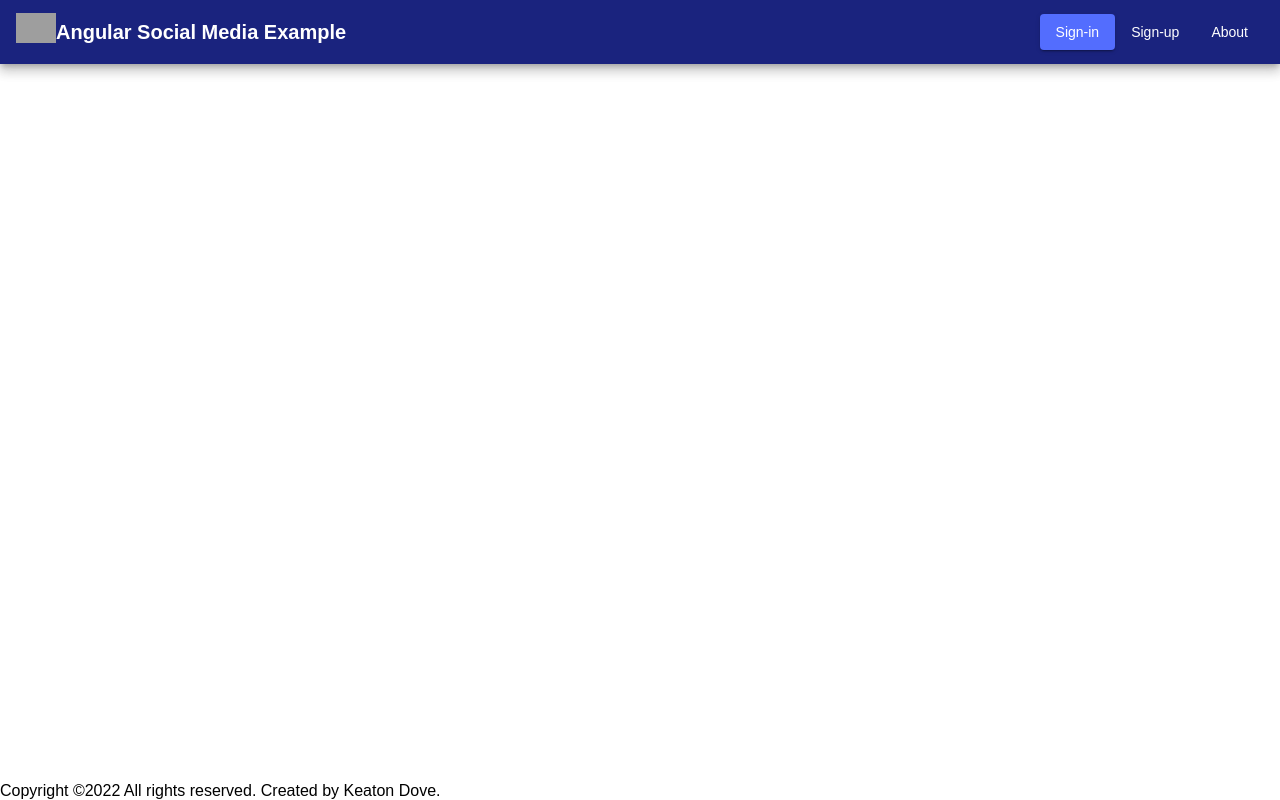
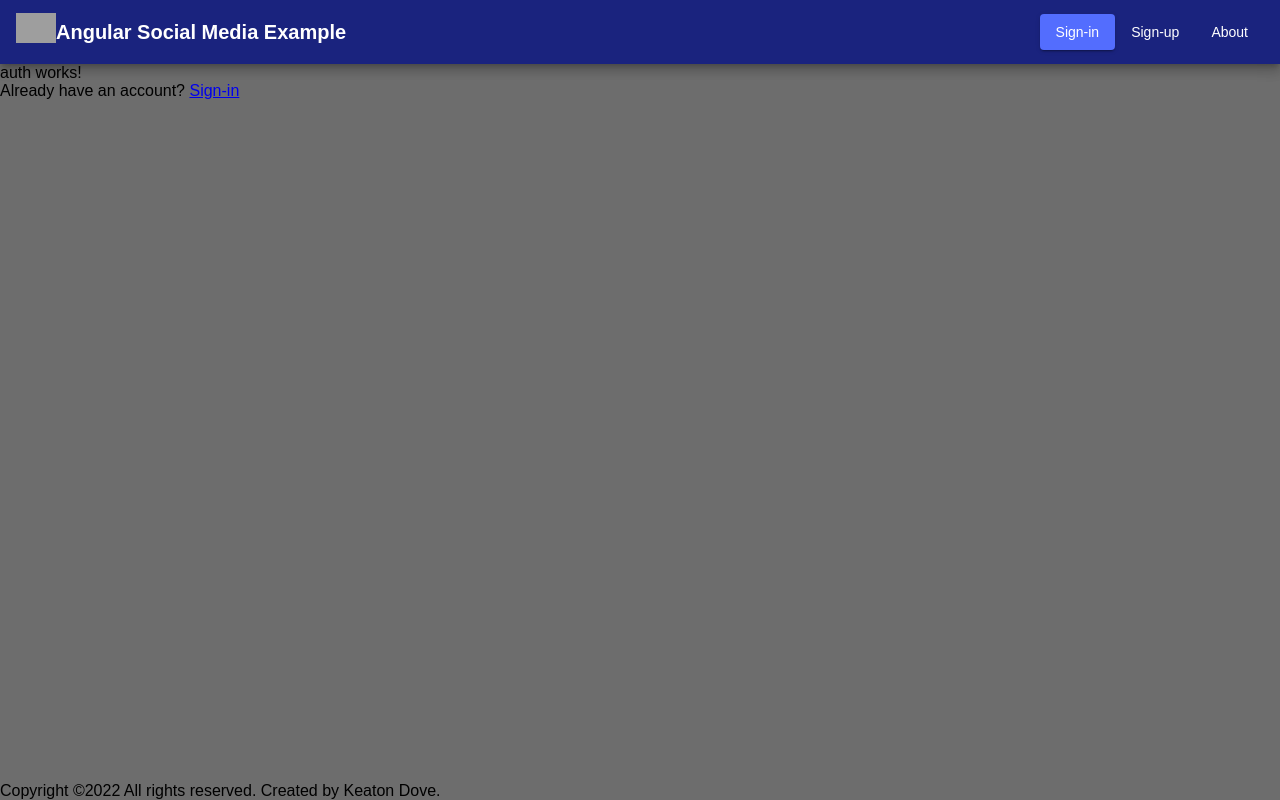
Before and after one commit to Keaton-Dove/AngularSocialMedia, an Angular app: page /sign-in in a window 1280 px wide. Before the commit this address led to /. Built offline with nearby package versions, Linux system fonts and the light colour scheme; grey boxes are pictures that could not be loaded.

Commit message:
Initializing authorization module

```diff
--- a/src/app/app-routing.module.ts
+++ b/src/app/app-routing.module.ts
@@ -1,10 +1,10 @@
-import { SettingsComponent } from './settings/settings.component';
 import { NgModule } from '@angular/core';
 import { RouterModule, Routes } from '@angular/router';
 
 import { HomeComponent } from './home/home.component';
 import { AboutComponent } from './about/about.component';
 import { UserComponent } from './user/user.component';
+import { SettingsComponent } from './settings/settings.component';
 
 const routes: Routes = [
   { path: 'home',     component: HomeComponent },
--- /dev/null
+++ b/src/app/auth/auth.component.html
@@ -0,0 +1,3 @@
+<p>auth works!</p>
+<a> Already have an account? </a>
+<a [routerLink]="['/sign-in']" > Sign-in</a>
--- /dev/null
+++ b/src/app/auth/auth.component.ts
@@ -0,0 +1,14 @@
+import { Component, OnInit } from '@angular/core';
+
+@Component({
+  selector: 'app-auth',
+  templateUrl: './auth.component.html',
+})
+export class AuthComponent implements OnInit {
+
+  constructor() { }
+
+  ngOnInit(): void {
+  }
+
+}
--- a/src/app/page/header.component.html
+++ b/src/app/page/header.component.html
@@ -9,8 +9,8 @@
     <b class="navbar-brand" color="primary"> Angular Social Media Example </b>
 
     <div class="spacer"></div>
-    <a mat-raised-button routerLink="/" color="accent"> Sign-in </a>
-    <a mat-button routerLink="/"        color="black">  Sign-up </a>
-    <a mat-button routerLink="/about"   color="black">  About   </a>
+    <a mat-raised-button routerLink="/sign-in" color="accent"> Sign-in </a>
+    <a mat-button routerLink="/sign-up"        color="black">  Sign-up </a>
+    <a mat-button routerLink="/about"          color="black">  About   </a>
 
 </mat-toolbar>
--- a/src/styles.css
+++ b/src/styles.css
@@ -6,4 +6,6 @@
     font-family: sans-serif;
 
 }
-html, body { height: 100%; }
+body{
+    background-color: rgba(105, 105, 105, 0.972);
+}
```
Also changed, not shown: src/app/app.module.ts (+8 -3 lines), src/app/auth/auth-routing.module.ts (added, +16 -0 lines), src/app/auth/auth.module.ts (added, +16 -0 lines).
